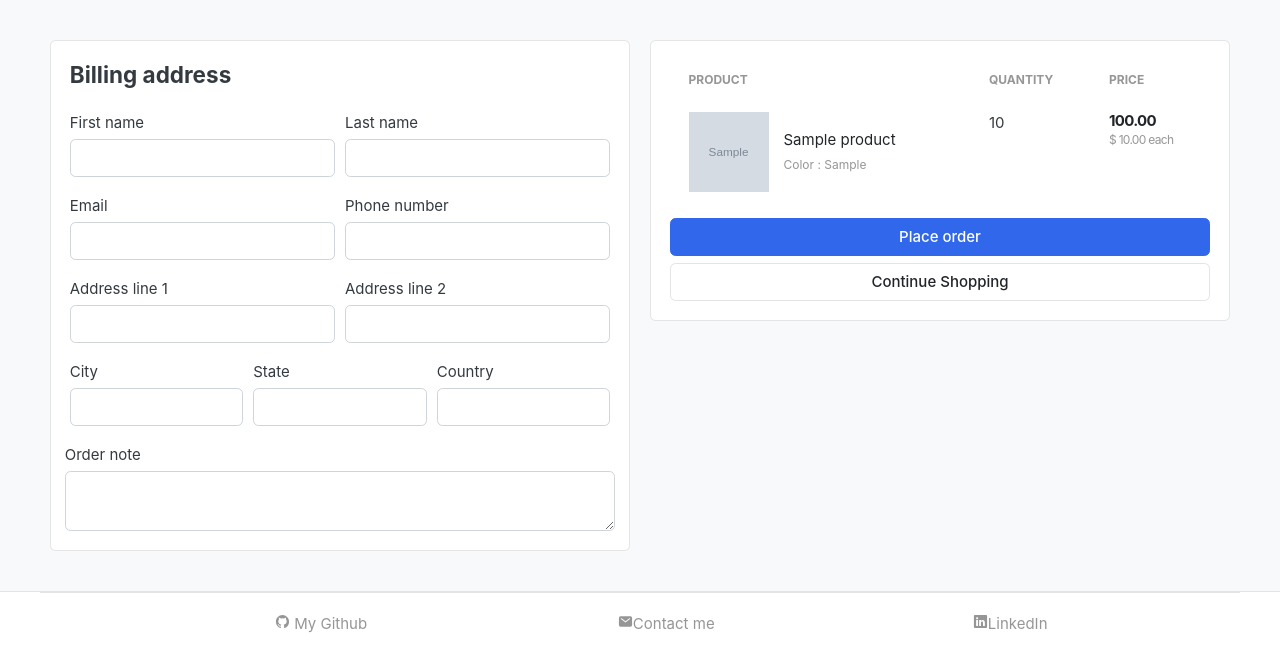
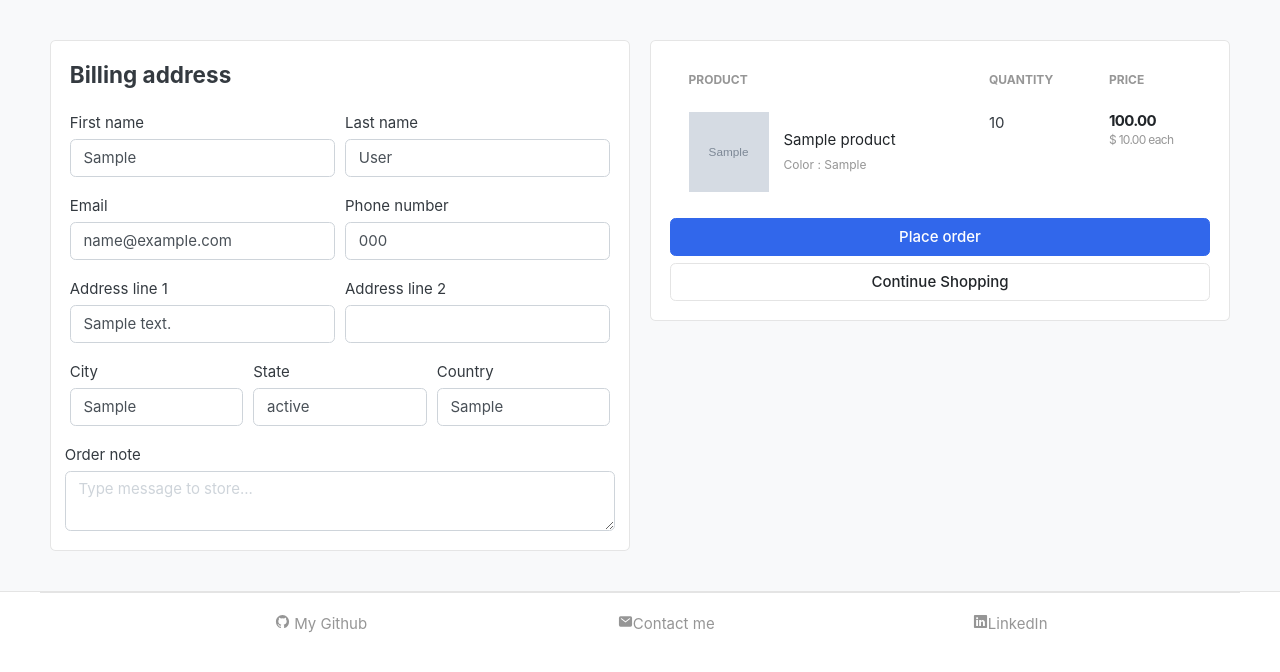
Before and after one commit to wiktorpiela/django-clothes-ecommerce, a Django app: page /cart/checkout/ in a window 1280 px wide. Shown: the part 80-752 px from the top of the page. Run offline with Django 4.2, Linux system fonts and the light colour scheme; a user stored in the database is signed in; tables that the repository leaves empty hold one stand-in row (values such as "Sample post"); grey boxes marked "Sample" are stand-in pictures; some libraries are stand-ins or nearby versions; some web fonts are replaced.

Commit message:
checkout form filled out automatically with user data

```diff
--- a/carts/views.py
+++ b/carts/views.py
@@ -3,6 +3,7 @@ from store.models import Product, Variation
 from .models import Cart, CartItem
 from django.http import HttpResponse
 from django.contrib.auth.decorators import login_required
+from accounts.models import UserProfile
 
 def _cart_id(request):
     cart=request.session.session_key
@@ -211,12 +212,15 @@ def checkout(request, total=0, quantity=0, cart_items=None):
     except Cart.DoesNotExist:
         pass
 
+    userprofile = UserProfile.objects.get(user=request.user)
+
     context = {
         "total":total,
         "quantity":quantity,
         "cart_items":cart_items,
         "tax":tax,
-        "grand_total":grand_total
+        "grand_total":grand_total,
+        "userprofile":userprofile
         }
 
     return render(request, "store/checkout.html", context)
--- a/templates/store/checkout.html
+++ b/templates/store/checkout.html
@@ -16,31 +16,31 @@
                 <div class="form-row">
                     <div class="col form-group">
                         <label for="">First name</label>
-                        <input type="text" name="first_name" class="form-control" required>
+                        <input type="text" name="first_name" class="form-control" required value="{{user.first_name}}">
                     </div>
 
                     <div class="col form-group">
                         <label for="">Last name</label>
-                        <input type="text" name="last_name" class="form-control" required>
+                        <input type="text" name="last_name" class="form-control" required value="{{user.last_name}}">
                     </div>
                 </div>
 
                 <div class="form-row">
                     <div class="col form-group">
                         <label for="">Email</label>
-                        <input type="email" name="email" class="form-control" required>
+                        <input type="email" name="email" class="form-control" required value="{{user.email}}">
                     </div>
 
                     <div class="col form-group">
                         <label for="">Phone number</label>
-                        <input type="text" name="phone" class="form-control" required>
+                        <input type="text" name="phone" class="form-control" required value="{{user.phone_number}}">
                     </div>
                 </div>
 
                 <div class="form-row">
                     <div class="col form-group">
                         <label for="">Address line 1</label>
-                        <input type="text" name="address_line_1" class="form-control" required>
+                        <input type="text" name="address_line_1" class="form-control" required value="{{userprofile.address_line_1}}">
                     </div>
 
                     <div class="col form-group">
@@ -52,23 +52,23 @@
                 <div class="form-row">
                     <div class="col form-group">
                         <label for="">City</label>
-                        <input type="text" name="city" class="form-control" required>
+                        <input type="text" name="city" class="form-control" required value="{{userprofile.city}}">
                     </div>
 
                     <div class="col form-group">
                         <label for="">State</label>
-                        <input type="text" name="state" class="form-control" required>
+                        <input type="text" name="state" class="form-control" required value="{{userprofile.state}}">
                     </div>
 
                     <div class="col form-group">
                         <label for="">Country</label>
-                        <input type="text" name="country" class="form-control" required>
+                        <input type="text" name="country" class="form-control" required value="{{userprofile.country}}">
                     </div>
                 </div>
 
                 <div class="form-row">
                     <label for="">Order note</label>
-                    <textarea name="order_note"rows="2" class="form-control"></textarea>
+                    <textarea name="order_note"rows="2" class="form-control" placeholder="Type message to store..."></textarea>
                 </div>
 
 
```
